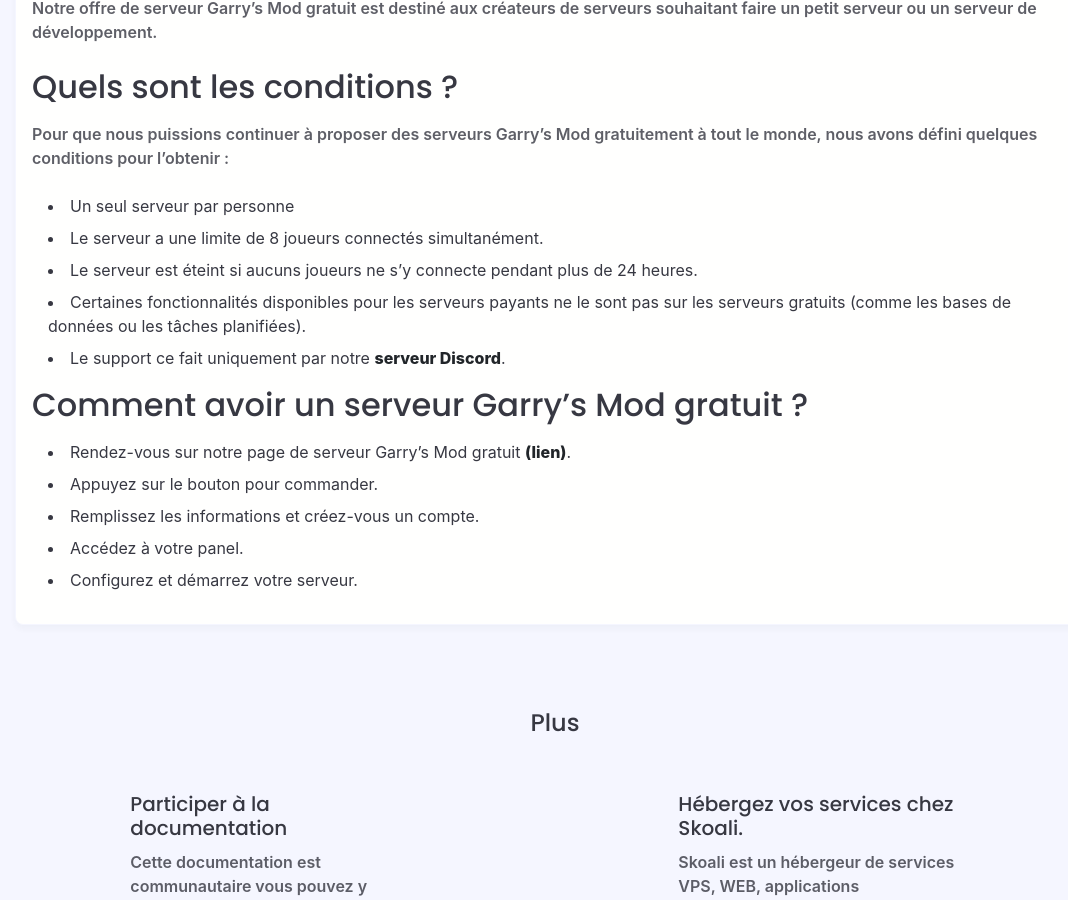
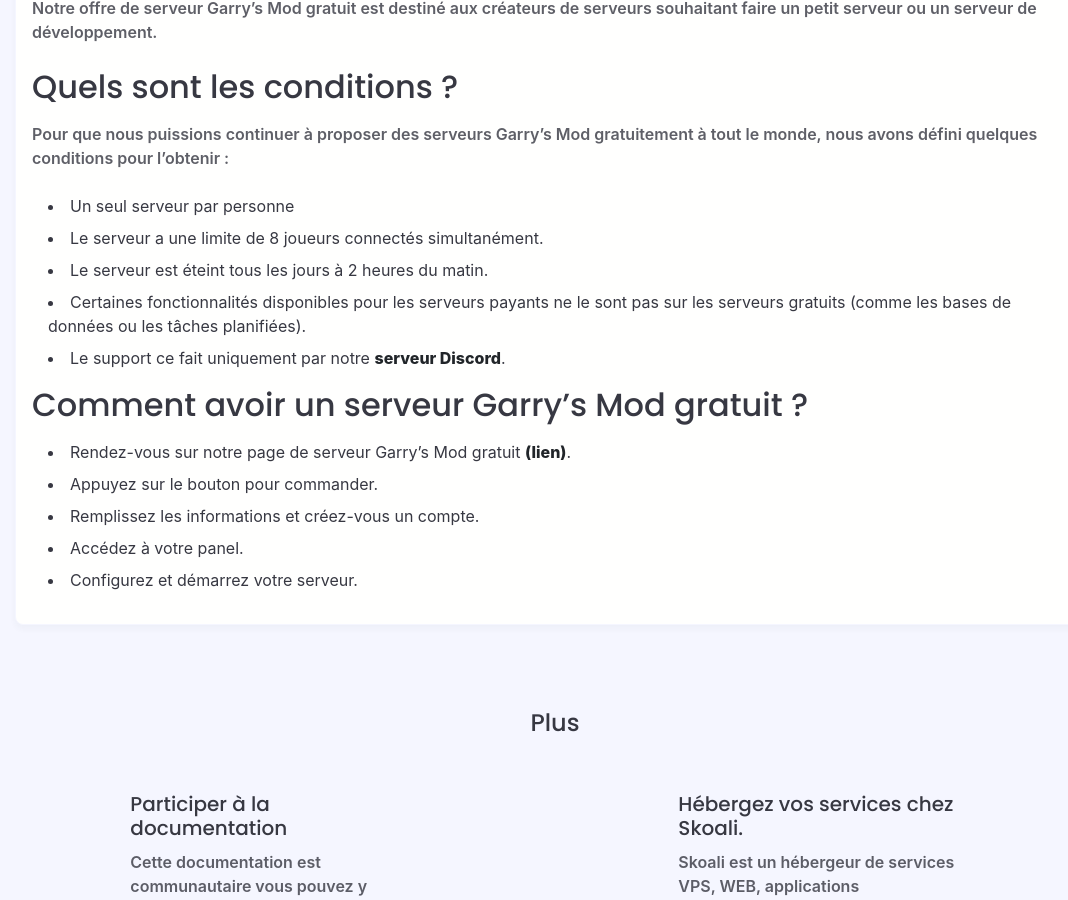
Before and after one commit to Skoali/doc, a Jekyll site: the page built from _posts/autres/2022-03-30-presentation-de-notre-offre-de-serveur-gmod-gratuit.md, in a window 1280 px wide and 900 px high, scrolled down 402 px. Shown: the whole window, without its empty margins (85-1153 px from the left). Built offline with Jekyll 4.4.1, drawn with Linux system fonts in a browser that asks for light colours; nearby versions of some CDN libraries; some web fonts are replaced.

Commit message:
Changement articles serveurs gratuits

```diff
--- a/_posts/autres/2022-03-30-presentation-de-notre-offre-de-serveur-gmod-gratuit.md
+++ b/_posts/autres/2022-03-30-presentation-de-notre-offre-de-serveur-gmod-gratuit.md
@@ -16,7 +16,7 @@
 
 * Un seul serveur par personne
 * Le serveur a une limite de 8 joueurs connectés simultanément.
-* Le serveur est éteint si aucuns joueurs ne s'y connecte pendant plus de 24 heures.
+* Le serveur est éteint tous les jours à 2 heures du matin.
 * Certaines fonctionnalités disponibles pour les serveurs payants ne le sont pas sur les serveurs gratuits (comme les bases de données ou les tâches planifiées).
 * Le support ce fait uniquement par notre [serveur Discord](https://discord.gg/554DCvV).
 
```
Also changed, not shown: other parts of _posts/autres/2022-03-30-presentation-de-notre-offre-de-serveur-gmod-gratuit.md (+1 -1 lines), _posts/autres/2022-03-27-presentation-de-notre-offre-serveur-minecraft-gratuit.md (+2 -2 lines).
